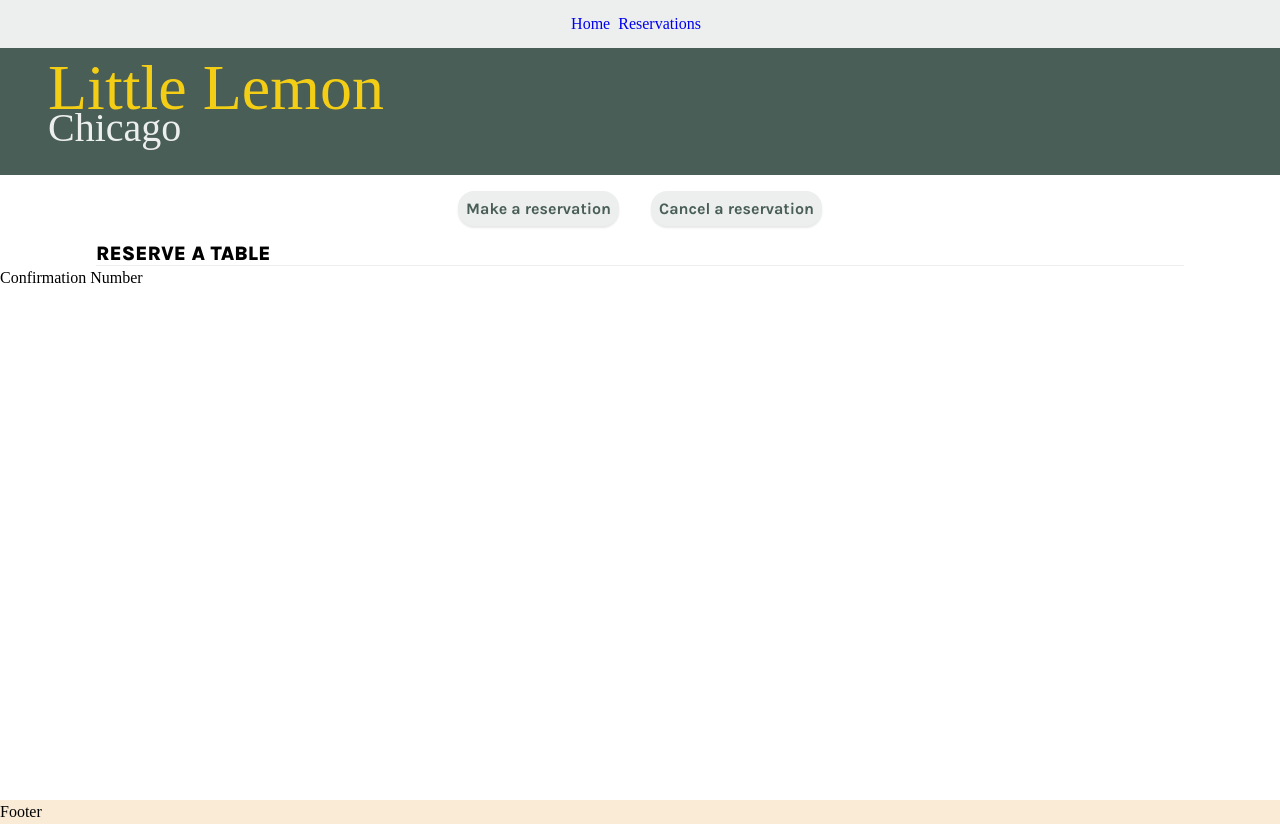
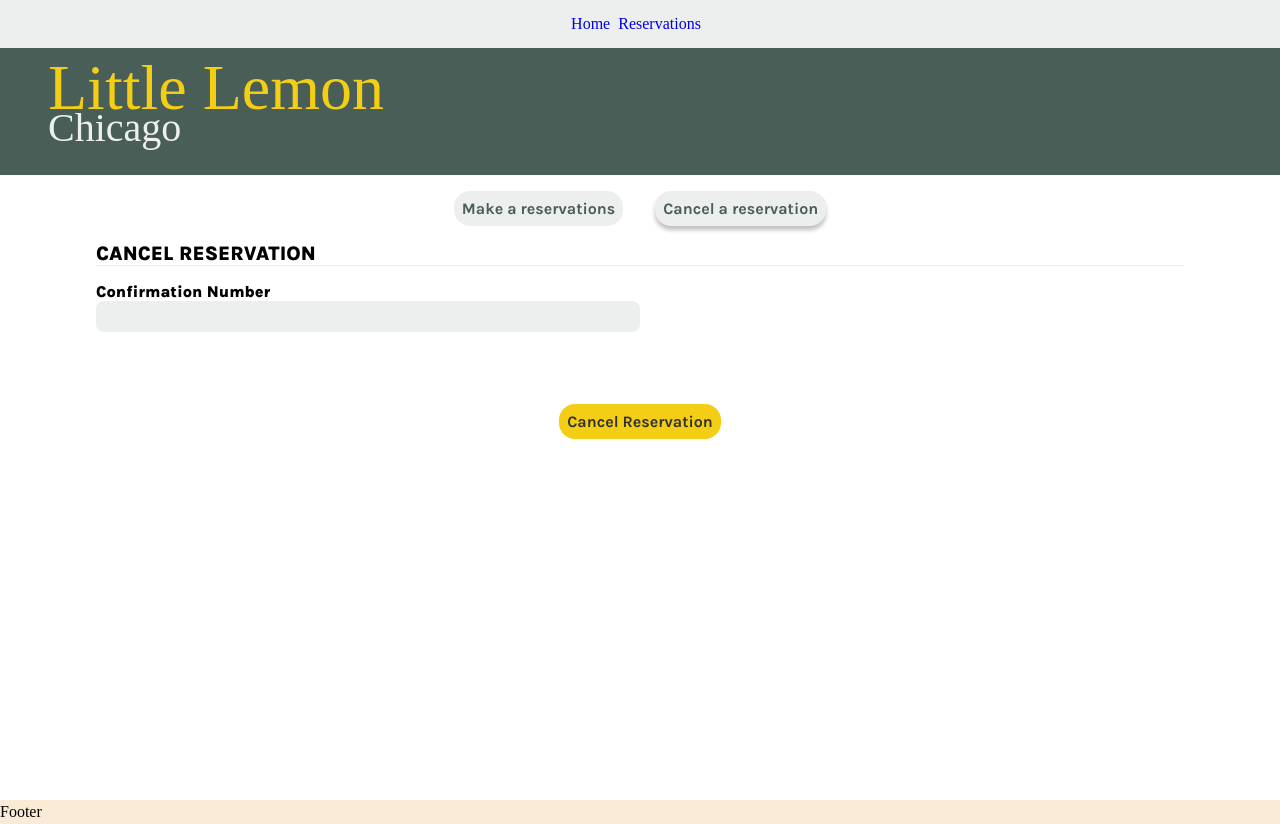
Before and after one commit to alex-reason/capstone-proj, a React (Create React App) app: page /reserve in a window 1280 px wide. Both pictures are taken after a click on the button "Cancel a reservation". Built offline with nearby package versions, Linux system fonts and the light colour scheme; a web font is replaced by a local one.

Commit message:
fixed changing states of forms

```diff
--- a/src/components/Form.js
+++ b/src/components/Form.js
@@ -3,9 +3,12 @@ import { FormControl, FormErrorMessage, Input } from "@chakra-ui/react";
 const Form = ({ currForm }) => {
 
     const cancelForm = (
-        <form>
-            <label htmlFor='cancel'>Confirmation Number</label>
-            <Input name='cancel' id='cancel' required />
+        <form className='form'>
+            <span className='form__cancel'>
+                <label htmlFor='cancel'>Confirmation Number</label>
+                <Input name='cancel' id='cancel' required />
+            </span>
+            <button className='btn btn-primary'>Cancel Reservation</button>
         </form>
     )
 
@@ -21,9 +24,6 @@ const Form = ({ currForm }) => {
                     <Input name='last-name' id="last-name" />
                 </span>
             </div>
-{/*
-            <label htmlFor='email'>Email Address</label>
-            <Input type='email' name='email' id="email" required /> */}
 
             <div className='form__details'>
                 <span>
@@ -68,6 +68,7 @@ const Form = ({ currForm }) => {
                 <p>Details</p>
                 <p>put details here</p>
             </div>
+
             <button className='btn btn-primary'>Confirm Reservation</button>
 
         </form>
@@ -75,10 +76,10 @@ const Form = ({ currForm }) => {
 
     return (
         <>
+            <h3>{currForm === 'reserve' ? 'Reserve a Table' : 'Cancel Reservation'}</h3>
             {currForm === 'reserve' ? reserveForm : cancelForm}
         </>
     )
-
 }
 
 export default Form
--- a/src/components/Reserve.js
+++ b/src/components/Reserve.js
@@ -10,15 +10,13 @@ const Reserve = () => {
         <Header />
 
         <div className='reserve__options'>
-          <button className='btn btn-secondary' onClick={() => setCurrForm('reserve')}>
-            Make a reservation
+          <button className={currForm === 'reserve' ? 'btn btn-secondary btn-active' : 'btn btn-secondary'} onClick={() => setCurrForm('reserve')}>
+            Make a reservations
           </button>
-          <button className='btn btn-secondary' onClick={() => setCurrForm('cancel')}>
+          <button className={currForm === 'cancel' ? 'btn btn-secondary btn-active' : 'btn btn-secondary'} onClick={() => setCurrForm('cancel')}>
             Cancel a reservation
           </button>
         </div>
-
-        <h3>Reserve a table</h3>
 
         <Form currForm={currForm}/>
     </section>
--- a/src/styles/_app.scss
+++ b/src/styles/_app.scss
@@ -52,7 +52,7 @@ a {
     font: $button-text;
     cursor: pointer;
 
-    &:hover, &-active {
+    &:hover {
         box-shadow: 0px 4px 4px 0px #00000040;
     }
 
@@ -69,6 +69,10 @@ a {
     &-secondary {
         background-color: $highlight-color;
         color: $primary-color;
-        box-shadow: 0px 2px 2px 0px #00000018;
+        // box-shadow: 0px 2px 2px 0px #00000018;
+    }
+
+    &-active {
+        box-shadow: 0px 4px 4px 0px #00000040;
     }
 }
--- a/src/styles/_form.scss
+++ b/src/styles/_form.scss
@@ -75,6 +75,30 @@
         border-top: 1px solid $highlight-color;
         padding: 1rem 0;
     }
+
+    &__cancel {
+        display: flex;
+        justify-content: center;
+        flex-direction: column;
+        width: 50%;
+        margin-bottom: $lg-padding;
+    }
+
+    .btn {
+        display: block;
+        margin: auto;
+    }
+}
+
+h3 {
+    font: $h3-section-title;
+    text-transform: uppercase;
+    border-bottom: 1px solid $highlight-color;
+    margin: 0 6rem;
+
+    @media screen and (max-width: $sm-screen) {
+        margin: 0 $lg-padding;
+    }
 }
 
 p {
--- a/src/styles/_reserve.scss
+++ b/src/styles/_reserve.scss
@@ -17,15 +17,4 @@
             margin: 1rem;
         }
     }
-
-    h3 {
-        font: $h3-section-title;
-        text-transform: uppercase;
-        border-bottom: 1px solid $highlight-color;
-        margin: 0 6rem;
-
-        @media screen and (max-width: $sm-screen) {
-            margin: 0 $lg-padding;
-        }
-    }
 }
```
